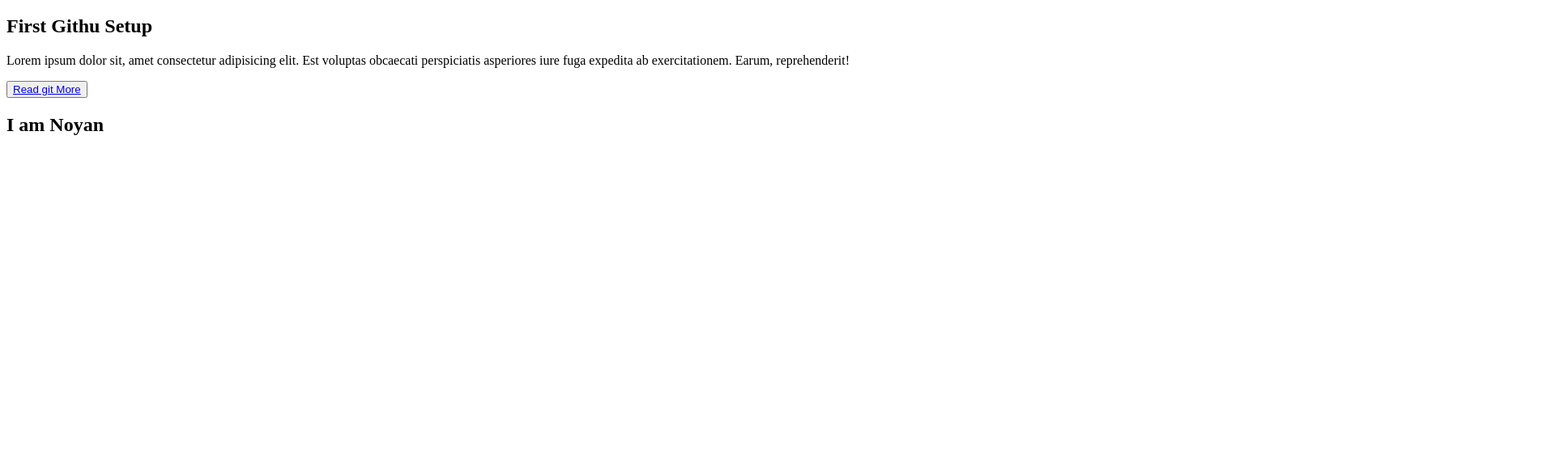
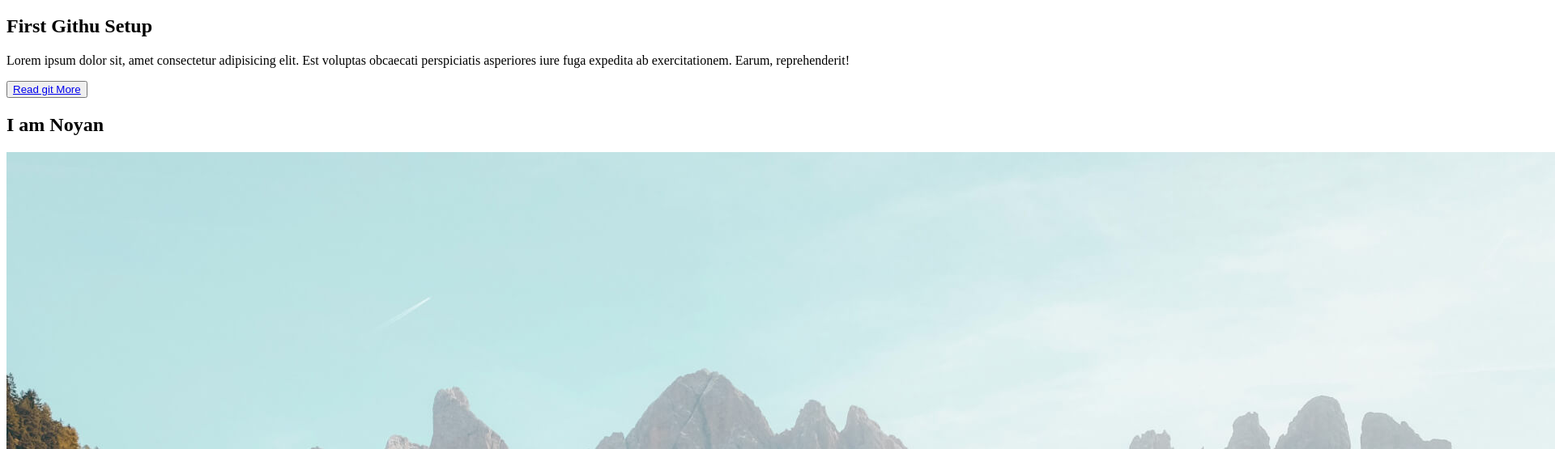
Before and after one commit to Noyan91/es-fdr-2503-cyber-punk, a plain HTML site: page index.html in a window 1280 px wide. Shown: the part 61-616 px from the top of the page at 81% size, 1920 px wide, since content can reach past the window. Drawn offline with Linux system fonts and the light colour scheme.

Commit message:
Image added

```diff
--- a/index.html
+++ b/index.html
@@ -13,6 +13,7 @@
 
     <section>
         <h2>I am Noyan</h2>
+        <img src="media/image/header-hero.jpg" alt="image">
     </section>
 </body>
 </html>
```
Also changed, not shown: media/image/header-hero.jpg (added).
